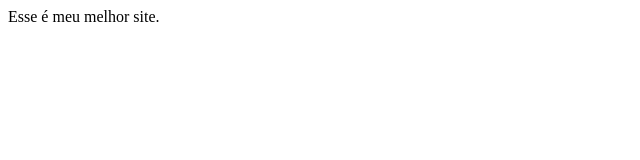
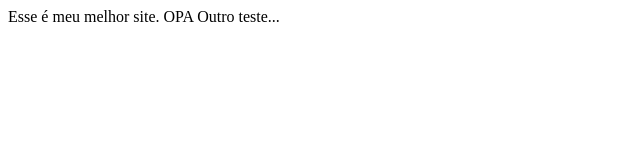
Before and after one commit to wellingtonwfa/Trabalho, a plain HTML site: page index.html in a window 1280 px wide. Shown: the whole page, without its empty margins (0-640 px from the left). Drawn offline with Linux system fonts and the light colour scheme.

Commit message:
Comite de teste.

```diff
--- a/index.html
+++ b/index.html
@@ -5,6 +5,7 @@
     <title> Meu Site </title>
 </head>
 <body>
-	Esse é meu melhor site.
+	Esse é meu melhor site. OPA
+	Outro teste...
 </body>
 </html>
```
